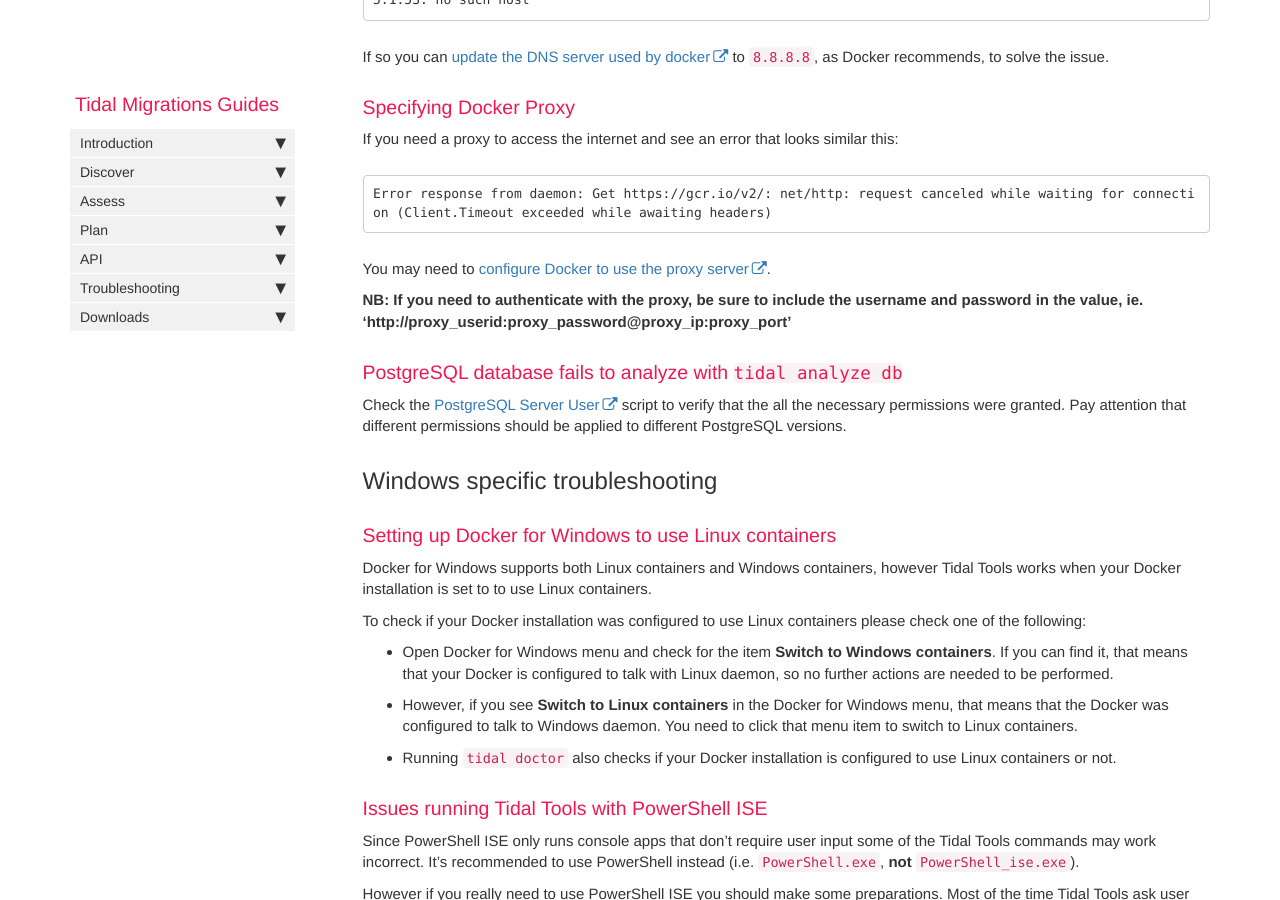
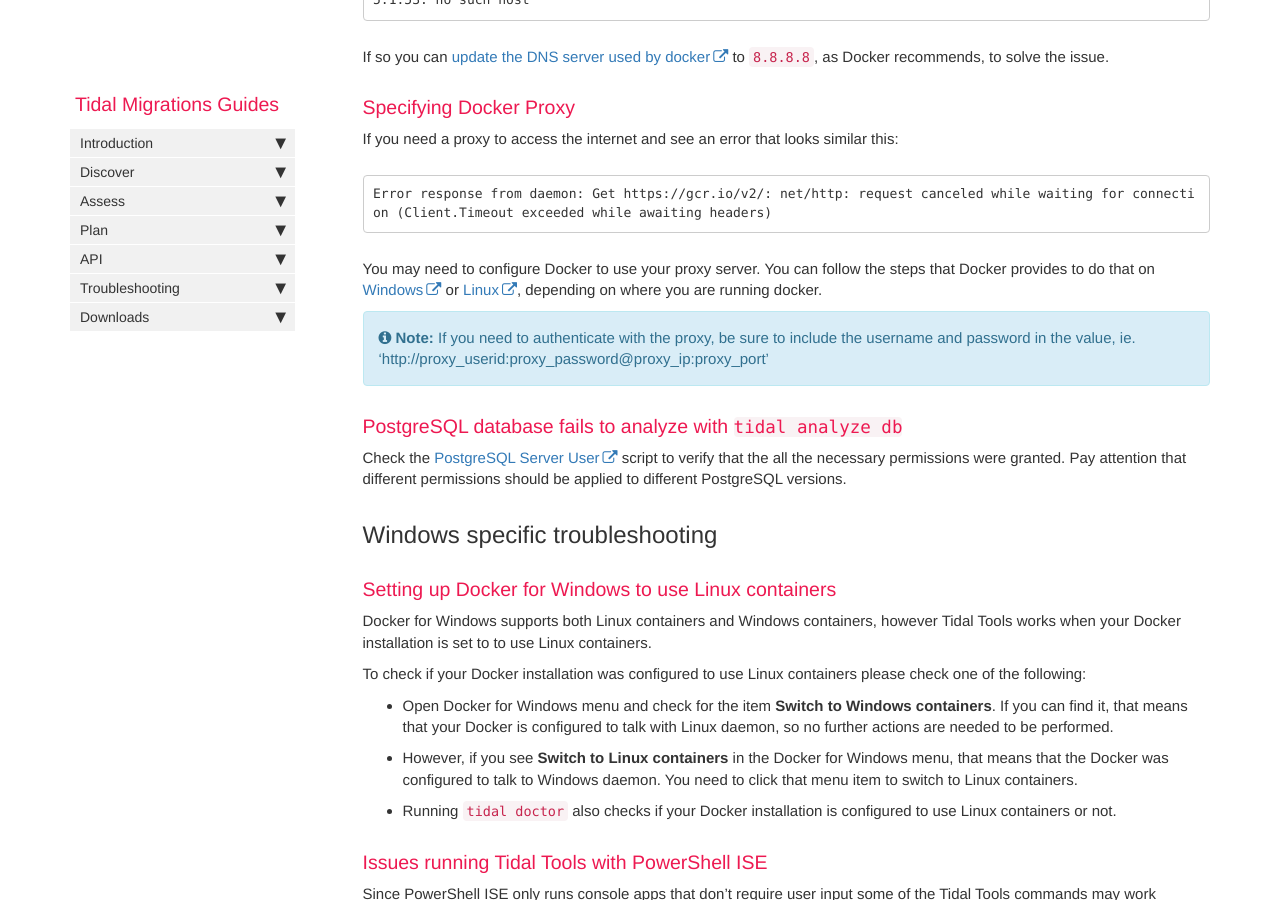
Before and after one commit to tidalmigrations/tidalmigrations.github.io, a Jekyll site: the page built from pages/tidal tools/troubleshooting.md, in a window 1280 px wide and 900 px high, scrolled down 3037 px. Built offline with Jekyll 4.4.1, drawn with Linux system fonts in a browser that asks for light colours; nearby versions of some CDN libraries; comment, search, counter and statistics services are not loaded.

Commit message:
Add docker proxy config for linux

````diff
--- a/pages/tidal tools/troubleshooting.md
+++ b/pages/tidal tools/troubleshooting.md
@@ -148,9 +148,9 @@ If you need a proxy to access the internet and see an error that looks similar t
 Error response from daemon: Get https://gcr.io/v2/: net/http: request canceled while waiting for connection (Client.Timeout exceeded while awaiting headers)
 ```
 
-You may need to [configure Docker to use the proxy server](https://docs.docker.com/docker-for-windows/#proxies).
+You may need to configure Docker to use your proxy server. You can follow the steps that Docker provides to do that on [Windows](https://docs.docker.com/docker-for-windows/#proxies) or [Linux](https://docs.docker.com/network/proxy/), depending on where you are running docker.
 
-**NB: If you need to authenticate with the proxy, be sure to include the username and password in the value, ie. 'http://proxy_userid:proxy_password@proxy_ip:proxy_port'**
+{% include note.html content="If you need to authenticate with the proxy, be sure to include the username and password in the value, ie. 'http://proxy_userid:proxy_password@proxy_ip:proxy_port'" %}
 
 ### PostgreSQL database fails to analyze with `tidal analyze db` {#postgres}
 
````
